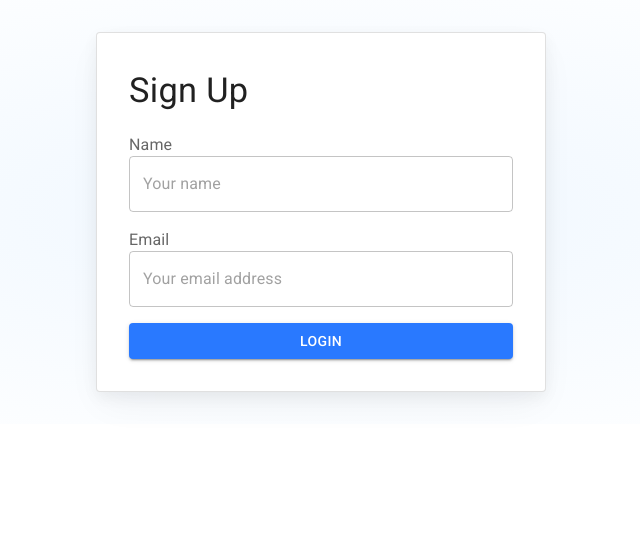
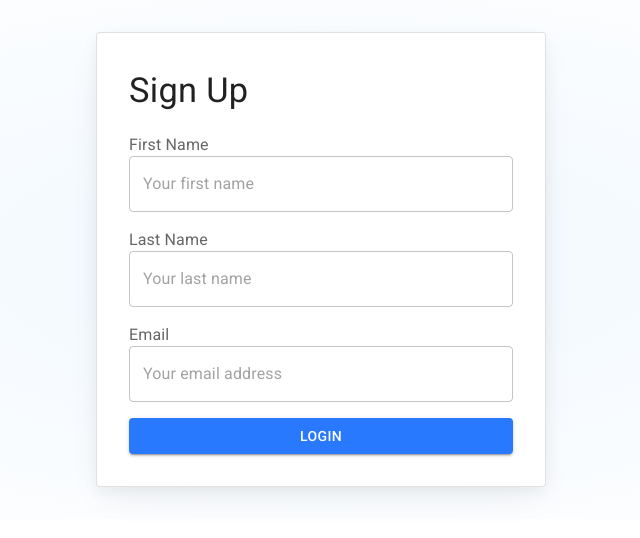
Before and after one commit to francisco-kpodotay/diligent-academy-assessments-final-frontend, a React (Vite) app: page /signup in a window 1280 px wide. Shown: the top 538 px of the page, without its empty margins (319-959 px from the left). Built offline with nearby package versions, Linux system fonts and the light colour scheme.

Commit message:
Task 1 (Refactor the SignUp form) done

```diff
--- a/mock_backend/db.json
+++ b/mock_backend/db.json
@@ -69,6 +69,12 @@
       "first_name": "Susie",
       "last_name": "Hills I",
       "email": "kelly.schneider@kunze.example"
+    },
+    {
+      "id": "1f1bef43-82af-4654-a7af-5a4039dbb262",
+      "firstName": "Kpodo-Tay",
+      "lastName": "Salim",
+      "email": "xesabor751@bnovel.com"
     }
   ]
 }
--- a/package.json
+++ b/package.json
@@ -14,6 +14,7 @@
     "@emotion/react": "latest",
     "@emotion/styled": "latest",
     "@fontsource/roboto": "^5.1.0",
+    "@hookform/resolvers": "^3.9.1",
     "@mui/icons-material": "latest",
     "@mui/material": "latest",
     "@mui/x-data-grid": "^7.20.0",
@@ -21,7 +22,9 @@
     "react": "^18.3.1",
     "react-dom": "^18.3.1",
     "react-hook-form": "^7.53.0",
-    "react-router-dom": "^6.26.2"
+    "react-router-dom": "^6.26.2",
+    "uuid": "^11.0.3",
+    "zod": "^3.23.8"
   },
   "devDependencies": {
     "@eslint/js": "^9.13.0",
--- a/src/api/users.service.ts
+++ b/src/api/users.service.ts
@@ -22,6 +22,8 @@ export async function getUsers(): Promise<PaginatedResponse<User>> {
  * @returns Promise
  */
 export async function createUser(payload: User) {
+  console.log(payload);
+
   return await fetch(`${import.meta.env.VITE_API_URL}/users`, {
     method: 'POST',
     headers: {
--- a/src/pages/SignUp/SignUp.tsx
+++ b/src/pages/SignUp/SignUp.tsx
@@ -5,11 +5,16 @@ import { useForm, Controller, SubmitHandler } from "react-hook-form";
 import { User } from "@/types"
 import { useMutation } from "@tanstack/react-query";
 import { createUser } from "@/api";
+import {z} from "zod";
+import { zodResolver } from "@hookform/resolvers/zod";
 
-interface IFormInput {
-  name: string;
-  email: string;
-}
+const schema = z.object({
+  firstName: z.string().min(2),
+  lastName: z.string().min(2),
+  email: z.string().email()
+})
+
+type IFormInput = z.infer<typeof schema>
 
 const Card = styled(MuiCard)(({ theme }) => ({
   display: 'flex',
@@ -49,7 +54,7 @@ export function SignUp() {
   const { login } = useSessionDispatch()
   const navigate = useNavigate();
 
-  const mutation = useMutation({
+  const {mutateAsync} = useMutation({
     mutationFn: (payload: User) => {
       return createUser(payload)
     },
@@ -57,14 +62,17 @@ export function SignUp() {
 
   const { control, handleSubmit, formState } = useForm({
     defaultValues: {
-      name: '',
+      firstName: '',
+      lastName: '',
       email: '',
-    }
+    },
+    resolver: zodResolver(schema)
   });
 
-  const onSubmit: SubmitHandler<IFormInput> = data => {
+  const onSubmit: SubmitHandler<IFormInput> = async (data) => {
+    await mutateAsync({ ...data } as unknown as User)
     // Enable this line after implementing the first and last name fields
-    login({ ...data } as User)
+    login({ ...data } as unknown as User)
     // create user
     return navigate('/')
   };
@@ -75,19 +83,37 @@ export function SignUp() {
       <Typography component="h1" sx={{ width: '100%', fontSize: 'clamp(2rem, 10vw, 2.15rem)' }}>Sign Up</Typography>
       <Box component="form" onSubmit={handleSubmit(onSubmit)} sx={{ display: 'flex', flexDirection: 'column', gap: 2 }}>
         <Controller
-          name="name"
+          name="firstName"
           control={control}
           render={({ field }) => (
             <FormControl>
-              <FormLabel htmlFor="name">Name</FormLabel>
+              <FormLabel htmlFor="firstName">First Name</FormLabel>
               <TextField
                 {...field}
                 required
                 fullWidth
-                placeholder="Your name"
-                error={!!formState.errors.name}
-                helperText={formState.errors.name?.message?.toString()}
-                color={!!formState.errors.name ? 'error' : 'primary'}
+                placeholder="Your first name"
+                error={!!formState.errors.firstName}
+                helperText={formState.errors.firstName?.message?.toString()}
+                color={!!formState.errors.firstName ? 'error' : 'primary'}
+              />
+            </FormControl>
+          )}
+        />
+        <Controller
+          name="lastName"
+          control={control}
+          render={({ field }) => (
+            <FormControl>
+              <FormLabel htmlFor="lastName">Last Name</FormLabel>
+              <TextField
+                {...field}
+                required
+                fullWidth
+                placeholder="Your last name"
+                error={!!formState.errors.lastName}
+                helperText={formState.errors.lastName?.message?.toString()}
+                color={!!formState.errors.lastName ? 'error' : 'primary'}
               />
             </FormControl>
           )}
--- a/src/types/index.ts
+++ b/src/types/index.ts
@@ -14,7 +14,8 @@ export type DataResponse<DataType> = {
 
 export type User = {
   id: string;
-  name: string;
+  firstName: string;
+  lastName: string;
   email: string;
 }
 
```
Also changed, not shown: mock_backend/server.cjs (+69 -28 lines), 1 other file (tests, documents, lock files or other folders).
